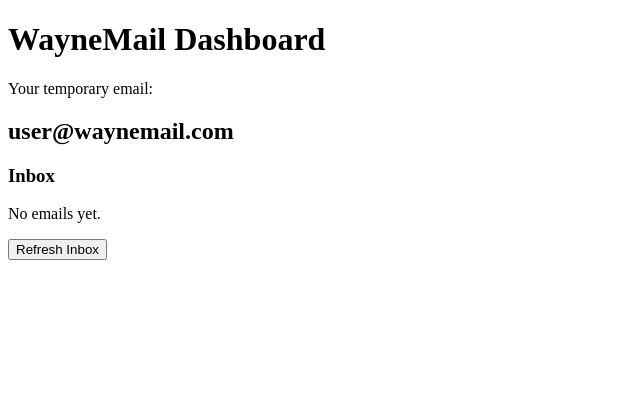
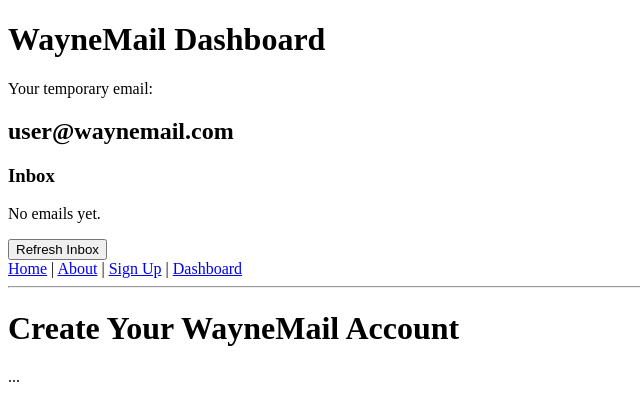
Before and after one commit to wayne120/WayneMail, a plain HTML site: page dashboard.html in a window 1280 px wide. Shown: the whole page, without its empty margins (0-640 px from the left). Drawn offline with Linux system fonts and the light colour scheme.

Commit message:
Add navigation menu to dashboard.html
Added navigation links to the dashboard page.

```diff
--- a/dashboard.html
+++ b/dashboard.html
@@ -23,3 +23,17 @@
 </body>
 
 </html>
+<body>
+
+<nav>
+  <a href="index.html">Home</a> |
+  <a href="about.html">About</a> |
+  <a href="signup.html">Sign Up</a> |
+  <a href="dashboard.html">Dashboard</a>
+</nav>
+
+<hr>
+
+<h1>Create Your WayneMail Account</h1>
+
+...
```
